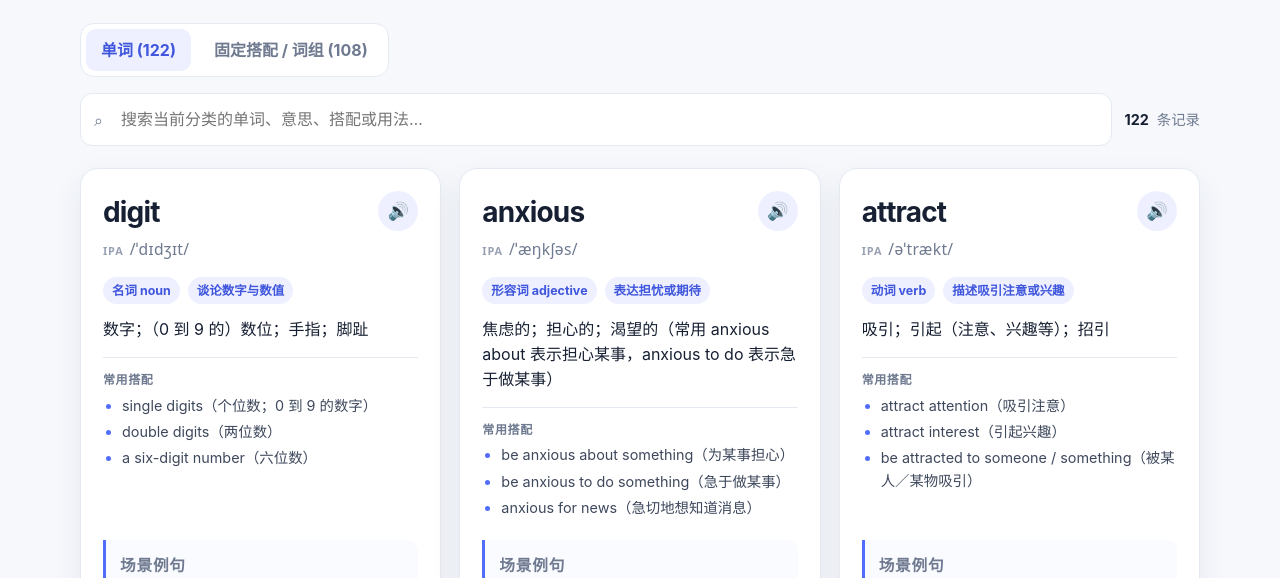
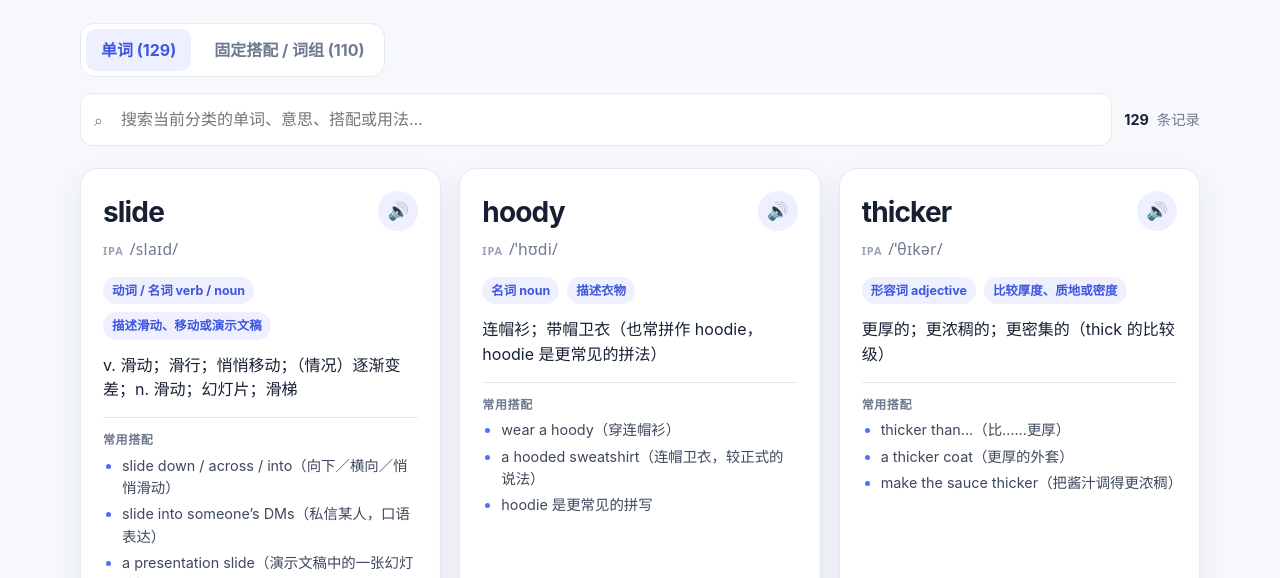
Before and after one commit to Eschngn/EnglishLearning, a plain HTML site: page speaking-notebook.html in a window 1280 px wide. Shown: the part 222-800 px from the top of the page. Drawn offline with Linux system fonts and the light colour scheme.

Commit message:
add new words

```diff
--- a/speaking-notebook.html
+++ b/speaking-notebook.html
@@ -37,6 +37,15 @@
   <script>
     // 数组按添加时间倒序排列（最新的在最前面），显示时直接按数组顺序展示。
     const words = [
+      {type:"word",word:"slide",ipa:"/slaɪd/",part:"动词 / 名词 verb / noun",meaning:"v. 滑动；滑行；悄悄移动；（情况）逐渐变差；n. 滑动；幻灯片；滑梯",scene:"描述滑动、移动或演示文稿",example:"She slid the photo across the table and showed me the next slide.",translation:"她把照片滑过桌面递给我，然后给我看了下一张幻灯片。"},
+      {type:"word",word:"hoody",ipa:"/ˈhʊdi/",part:"名词 noun",meaning:"连帽衫；带帽卫衣（也常拼作 hoodie，hoodie 是更常见的拼法）",scene:"描述衣物",example:"He wore a warm hoody on the chilly walk home.",translation:"他穿着一件暖和的连帽衫走回家。"},
+      {type:"word",word:"thicker",ipa:"/ˈθɪkər/",part:"形容词 adjective",meaning:"更厚的；更浓稠的；更密集的（thick 的比较级）",scene:"比较厚度、质地或密度",example:"This jacket is thicker than the one I wore yesterday.",translation:"这件夹克比我昨天穿的那件更厚。"},
+      {type:"word",word:"slipper",ipa:"/ˈslɪpər/",part:"名词 noun",meaning:"拖鞋；室内便鞋（通常指在家穿的软底鞋）",scene:"谈论鞋类与居家穿着",example:"I put on my slippers as soon as I got home.",translation:"我一到家就穿上了拖鞋。"},
+      {type:"word",word:"fuzzy",ipa:"/ˈfʌzi/",part:"形容词 adjective",meaning:"毛茸茸的；有绒毛的；模糊不清的；不清晰的",scene:"描述质地、图像或记忆",example:"The fuzzy blanket feels soft and warm.",translation:"这条毛茸茸的毯子摸起来柔软又暖和。"},
+      {type:"word",word:"murder",ipa:"/ˈmɝːdər/",part:"名词 / 动词 noun / verb",meaning:"谋杀；凶杀案；谋杀（某人）",scene:"描述刑事案件",example:"The detective is investigating the murder.",translation:"侦探正在调查这起谋杀案。"},
+      {type:"word",word:"apparently",ipa:"/əˈpærəntli/",part:"副词 adverb",meaning:"看来；据说；显然（表示根据现有信息作出的判断，也可表示消息来源并非亲见）",scene:"转述信息或表达推断",example:"Apparently, the meeting has been moved to Friday.",translation:"据说，会议已经改到星期五了。"},
+      {type:"phrase",word:"all of a sudden",ipa:"/ˌɔːl əv ə ˈsʌdən/",part:"短语 adverbial phrase",meaning:"突然；冷不防（强调事情发生得出乎意料）",scene:"描述突发事件",example:"All of a sudden, the lights went out.",translation:"突然，灯全灭了。"},
+      {type:"phrase",word:"commit the crime",ipa:"/kəˈmɪt ðə kraɪm/",part:"短语 verb phrase",meaning:"实施犯罪；犯下罪行（commit a crime 泛指犯罪；the crime 指前文提到的特定罪行）",scene:"谈论犯罪行为与案件",example:"The evidence showed that he had committed the crime.",translation:"证据表明他犯下了这项罪行。"},
       {type:"word",word:"digit",ipa:"/ˈdɪdʒɪt/",part:"名词 noun",meaning:"数字；（0 到 9 的）数位；手指；脚趾",scene:"谈论数字与数值",example:"The answer is usually given in single digits.",translation:"答案通常以个位数给出。"},
       {type:"word",word:"anxious",ipa:"/ˈæŋkʃəs/",part:"形容词 adjective",meaning:"焦虑的；担心的；渴望的（常用 anxious about 表示担心某事，anxious to do 表示急于做某事）",scene:"表达担忧或期待",example:"I felt anxious about the interview, but it went well.",translation:"我对那场面试感到紧张，不过面试很顺利。"},
       {type:"word",word:"attract",ipa:"/əˈtrækt/",part:"动词 verb",meaning:"吸引；引起（注意、兴趣等）；招引",scene:"描述吸引注意或兴趣",example:"The bright display attracts a lot of attention.",translation:"醒目的展示吸引了很多关注。"},
@@ -270,6 +279,15 @@
     ];
     // 单词展示高频搭配，词组展示相近表达或常用句型。
     const learningNotes = {
+      "slide":["slide down / across / into（向下／横向／悄悄滑动）","slide into someone’s DMs（私信某人，口语表达）","a presentation slide（演示文稿中的一张幻灯片）"],
+      "hoody":["wear a hoody（穿连帽衫）","a hooded sweatshirt（连帽卫衣，较正式的说法）","hoodie 是更常见的拼写"],
+      "thicker":["thicker than...（比……更厚）","a thicker coat（更厚的外套）","make the sauce thicker（把酱汁调得更浓稠）"],
+      "slipper":["a pair of slippers（一双拖鞋）","house slippers（家居拖鞋）","slip into your slippers（迅速穿上拖鞋）"],
+      "fuzzy":["a fuzzy sweater（毛茸茸的毛衣）","a fuzzy picture（模糊的图片）","a fuzzy memory（模糊的记忆）"],
+      "murder":["commit murder（犯谋杀罪）","a murder investigation（谋杀案调查）","be charged with murder（被控谋杀）"],
+      "apparently":["Apparently, ...（看来／据说……）","apparently not（看来不是；据说并非如此）","seemingly（表面上看来；似乎）"],
+      "all of a sudden":["all of a sudden, ...（突然……）","suddenly（突然地）","out of nowhere（突然出现；出乎意料地）"],
+      "commit the crime":["commit a crime（犯罪；泛指犯下一项罪行）","be accused of a crime（被指控犯罪）","be guilty of a crime（犯有某罪）"],
       "digit":["single digits（个位数；0 到 9 的数字）","double digits（两位数）","a six-digit number（六位数）"],
       "anxious":["be anxious about something（为某事担心）","be anxious to do something（急于做某事）","anxious for news（急切地想知道消息）"],
       "attract":["attract attention（吸引注意）","attract interest（引起兴趣）","be attracted to someone / something（被某人／某物吸引）"],
```
